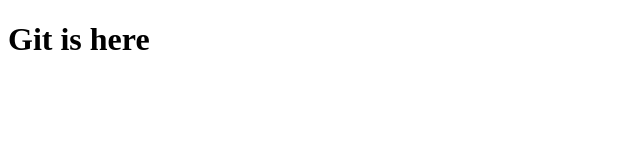
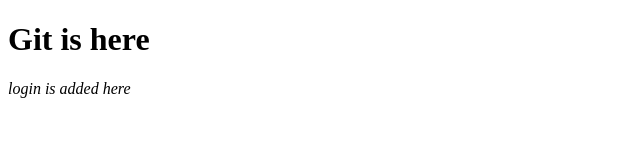
Before and after one commit to TAREK199/My-App, a plain HTML site: page index.html in a window 1280 px wide. Shown: the whole page, without its empty margins (0-640 px from the left). Drawn offline with Linux system fonts and the light colour scheme.

Commit message:
add login to index.html

```diff
--- a/index.html
+++ b/index.html
@@ -9,7 +9,7 @@
 
     <h1>Git is here</h1>
 
-    <p><i></i></p>
+    <p><i>login is added here</i></p>
 
 
 </body>
```
